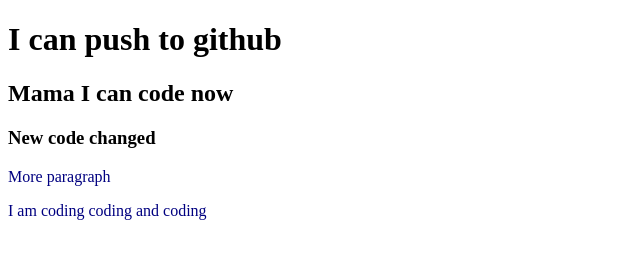
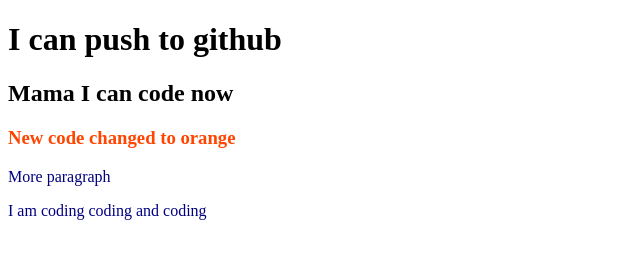
Before and after one commit to igshanto/my-second-repo, a plain HTML site: page index.html in a window 1280 px wide. Shown: the whole page, without its empty margins (0-640 px from the left). Drawn offline with Linux system fonts and the light colour scheme.

Commit message:
make orange

```diff
--- a/index.html
+++ b/index.html
@@ -10,7 +10,7 @@
 <body>
     <h1>I can push to github</h1>
     <h2>Mama I can code now</h2>
-    <h3>New code changed</code></h3>
+    <h3>New code changed to orange</code></h3>
     <p>More paragraph</p>
     <p>I am coding coding and coding</p>
 </body>
--- a/style.css
+++ b/style.css
@@ -1,3 +1,6 @@
 p{
     color: navy;
 }
+h3{
+    color: orangered;
+}
```
